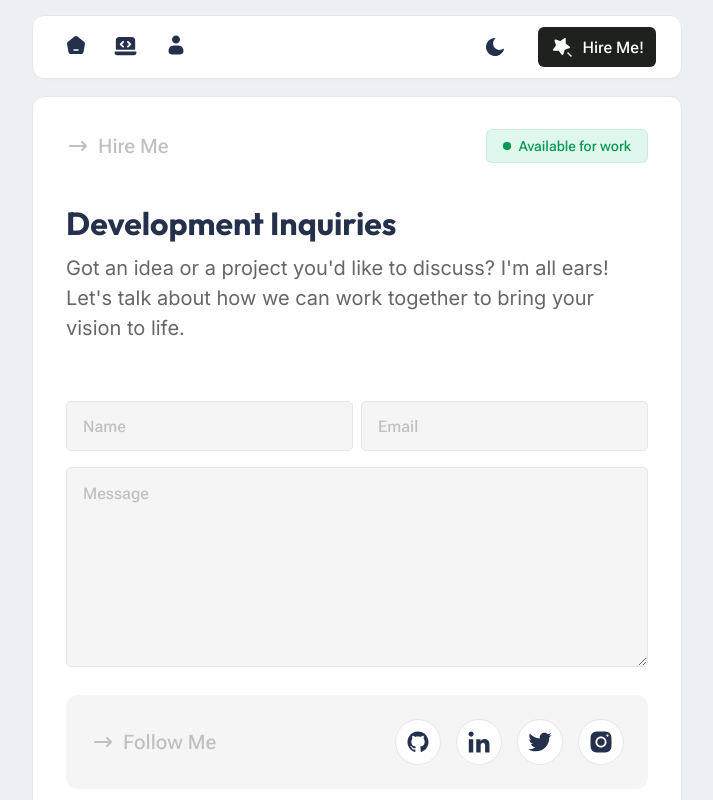
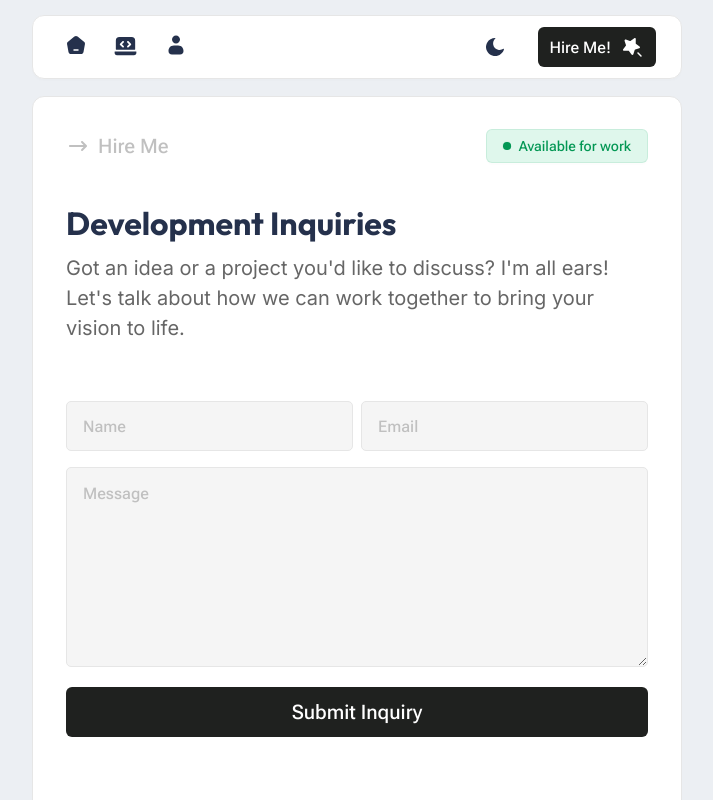
Before and after one commit to vinnyhoward/portfolio-2024, a Next.js app: page /hire in a window 1280 px wide. Shown: the top 800 px of the page, without its empty margins (283-996 px from the left). Built offline with nearby package versions, Linux system fonts and the light colour scheme.

Commit message:
Fix button props and variable name in email route and GithubIcon component

```diff
--- a/src/app/api/email/route.ts
+++ b/src/app/api/email/route.ts
@@ -4,8 +4,9 @@ export async function POST(request: Request): Promise<Response> {
   try {
     const data = await request.formData();
     const email = data.get("email") as string;
-    const username = data.get("username") as string;
+    const username = data.get("name") as string;
     const message = data.get("message") as string;
+
     console.log("form data", {
       email,
       username,
@@ -17,7 +18,7 @@ export async function POST(request: Request): Promise<Response> {
         message: "Missing required fields",
       });
     }
-
+    g;
     const publicEmail = process.env.NEXT_PUBLIC_EMAIL as string;
     const mailerSend = new MailerSend({
       apiKey: process.env.NEXT_PUBLIC_MAILERSEND_API_KEY as string,
--- a/src/app/hire/page.tsx
+++ b/src/app/hire/page.tsx
@@ -1,17 +1,15 @@
 "use client";
 
+import { useState } from "react";
 import styled from "styled-components";
-import { useTheme } from "@/contexts/ThemeContext";
 import { MainBody } from "@/components/MainBody/MainBody";
 import { Notification } from "@/components/Notification/Notification";
 import { Hero } from "@/components/Hero/Hero";
-import { Showcase } from "@/components/Showcase/Showcase";
-import { PrimaryButton } from "@/components/PrimaryButton/PrimaryButton";
-import { SecondaryButton } from "@/components/SecondaryButton/SecondaryButton";
 import { Layout } from "@/components/Layout/Layout";
 
 const HireContainer = styled.div`
   padding: 6rem;
+
 
   .form__container {
     display: flex;
@@ -39,6 +37,7 @@ const HireContainer = styled.div`
     border: 1px solid ${({ theme }) => theme.border.colors.color1};
     background-color: ${({ theme }) => theme.colors.color7};
     font-size: ${({ theme }) => theme.fontSize.md};
+    color: ${({ theme }) => theme.fontColor.fontColor1};
     border-radius: 5px;
     height: 50px;
     padding: 1rem;
@@ -64,6 +63,40 @@ const HireContainer = styled.div`
     height: 200px;
     margin-top: 1rem;
   }
+
+  button {
+  border-radius: 6px;
+  background-color: ${({ theme }) => theme.colors.color3};
+  color: ${({ theme }) => theme.fontColor.fontColor2};
+  height: 40px;
+  cursor: pointer;
+  padding: 0.5rem 0.75rem;
+  font-size: ${({ theme }) => theme.fontSize.md};
+  font-family: ${({ theme }) => theme.fontFamily.robotoFlex};
+  border: none;
+  transition: background-color 0.5s;
+  display: flex;
+  flex-direction: row;
+  justify-content: center;
+  align-items: center;
+  margin-top: 1rem;
+  height: 50px;
+  margin-bottom: 6rem;
+
+  display: flex;
+  flex-direction: row;
+  align-items: center;
+  font-size: ${({ theme }) => theme.fontSize.xl};
+  font-family: ${({ theme }) => theme.fontFamily.robotoFlex};
+  color: ${({ theme }) =>
+    theme.name === "light"
+      ? theme.fontColor.fontColor2
+      : theme.fontColor.fontColor1};
+
+  &:hover  {
+    border 1px solid ${({ theme }) => theme.colors.color3};
+    }
+  }
 `;
 
 interface Props {}
@@ -77,6 +110,33 @@ const heroProps = {
 };
 
 const Home: React.FC<Props> = () => {
+  const [isSubmitted, setSubmitted] = useState(false);
+
+  const onSubmit = async (
+    e: React.FormEvent<HTMLFormElement>
+  ): Promise<void> => {
+    e.preventDefault();
+
+    const formData = new FormData(e.currentTarget);
+
+    try {
+      const response = await fetch("/api/email", {
+        method: "POST",
+        body: formData,
+      });
+
+      const result = await response.json();
+
+      if (response.ok) {
+        console.log("Email sent successfully", result);
+      } else {
+        console.error("Failed to send email", result);
+      }
+    } catch (error) {
+      console.error("Network error:", error);
+    }
+  };
+
   return (
     <HireContainer>
       <MainBody
@@ -86,7 +146,7 @@ const Home: React.FC<Props> = () => {
       >
         <Layout hideContactBanner>
           <div className="form__container">
-            <form className="form">
+            <form onSubmit={onSubmit} className="form">
               <div className="flex-row">
                 <input
                   className="form__input"
@@ -113,6 +173,9 @@ const Home: React.FC<Props> = () => {
                   rows={10}
                 />
               </div>
+              <button type="submit">
+                {isSubmitted ? "Inquiry Submitted!" : "Submit Inquiry"}
+              </button>
             </form>
           </div>
         </Layout>
--- a/src/app/page.tsx
+++ b/src/app/page.tsx
@@ -93,7 +93,7 @@ export default function Home() {
   const renderShowcaseButton = () => {
     return (
       <SecondaryButton
-        reverse
+        reverse={"true"}
         buttonIcon={<ArrowIcon fill={secondaryIconColor} />}
         buttonText="View All"
         onClick={() => router.push(ROUTES.PROJECTS, { scroll: false })}
--- a/src/components/Icons/GithubIcon.tsx
+++ b/src/components/Icons/GithubIcon.tsx
@@ -20,8 +20,8 @@ export const GithubIcon: React.FC<GithubIconProps> = ({
       xmlns="http://www.w3.org/2000/svg"
     >
       <path
-        fill-rule="evenodd"
-        clip-rule="evenodd"
+        fillRule="evenodd"
+        clipRule="evenodd"
         d="M21 12C21 15.99 18.4 19.36 14.81 20.55C14.38 20.62 14.23 20.35 14.23 20.12C14.23 19.82 14.24 18.85 14.24 17.65C14.24 16.81 13.95 16.26 13.63 15.98C15.63 15.76 17.74 15 17.74 11.54C17.74 10.56 17.39 9.76 16.81 9.13C16.91 8.9 17.22 7.97999 16.73 6.73999C16.73 6.73999 15.97 6.50001 14.25 7.67001C13.53 7.47001 12.76 7.36999 12 7.35999C11.23 7.36999 10.46 7.47001 9.75 7.67001C8.03 6.50001 7.27002 6.73999 7.27002 6.73999C6.78002 7.97999 7.08999 8.9 7.17999 9.13C6.60999 9.76 6.26001 10.56 6.26001 11.54C6.26001 14.99 8.35999 15.76 10.36 15.99C10.1 16.21 9.86998 16.61 9.78998 17.19C9.26998 17.42 7.96998 17.82 7.16998 16.44C7.16998 16.44 6.68998 15.58 5.78998 15.52C5.78998 15.52 4.90998 15.51 5.72998 16.06C5.72998 16.06 6.31998 16.34 6.72998 17.38C6.72998 17.38 7.25001 18.99 9.76001 18.44C9.76001 19.19 9.77002 19.9 9.77002 20.12C9.77002 20.34 9.61 20.62 9.19 20.55C5.6 19.37 3 15.99 3 12C3 7.03 7.03 3 12 3C16.97 3 21 7.03 21 12Z"
         fill={fill}
       />
--- a/src/components/PrimaryButton/PrimaryButton.tsx
+++ b/src/components/PrimaryButton/PrimaryButton.tsx
@@ -3,7 +3,7 @@ import styled from "styled-components";
 
 interface ButtonStyleProps {
   outline?: boolean;
-  reverse?: boolean;
+  reverse?: string;
 }
 
 const Button = styled.button<ButtonStyleProps>`
@@ -18,7 +18,8 @@ const Button = styled.button<ButtonStyleProps>`
   border: none;
   transition: background-color 0.5s;
   display: flex;
-  flex-direction: ${({ reverse }) => (reverse ? "row-reverse" : "row")};
+  flex-direction: ${({ reverse }) =>
+    Boolean(reverse) ? "row-reverse" : "row"};
   justify-content: center;
   align-items: center;
 
@@ -32,11 +33,11 @@ const Button = styled.button<ButtonStyleProps>`
     display: flex;
     justify-content: center;
     align-items: center;
-    margin: ${({ reverse }) => (reverse ? "0 0 0 8px" : "0 8px 0 0")};
+    margin: ${({ reverse }) => (Boolean(reverse) ? "0 0 0 8px" : "0 8px 0 0")};
   }
 
   .btn__text {
-    display: flex;
+      display: flex;
     flex-direction: row;
     align-items: center;
     font-size: ${({ theme }) => theme.fontSize.md};
@@ -53,17 +54,17 @@ interface PrimaryButtonProps {
   buttonText: string;
   buttonIcon?: React.ReactNode;
   outline?: boolean;
-  reverse?: boolean;
+  reverse?: string;
 }
 
 export const PrimaryButton: React.FC<PrimaryButtonProps> = ({
   onClick,
   buttonText,
   buttonIcon,
-  reverse = false,
+  reverse = "false",
 }) => {
   return (
-    <Button {...{ reverse }} onClick={onClick}>
+    <Button reverse={reverse.toString()} onClick={onClick}>
       {buttonIcon ? <div className="icon__container">{buttonIcon}</div> : null}
       <div className="btn__text">{buttonText}</div>
     </Button>
--- a/src/components/SecondaryButton/SecondaryButton.tsx
+++ b/src/components/SecondaryButton/SecondaryButton.tsx
@@ -2,7 +2,7 @@ import React from "react";
 import styled from "styled-components";
 interface ButtonStyleProps {
   outline?: boolean;
-  reverse?: boolean;
+  reverse?: string;
 }
 
 const Button = styled.button<ButtonStyleProps>`
@@ -16,7 +16,8 @@ const Button = styled.button<ButtonStyleProps>`
   font-family: ${({ theme }) => theme.fontFamily.robotoFlex};
   transition: background-color 0.5s;
   display: flex;
-  flex-direction: ${({ reverse }) => (reverse ? "row-reverse" : "row")};
+  flex-direction: ${({ reverse }) =>
+    Boolean(reverse) ? "row-reverse" : "row"};
   justify-content: center;
   align-items: center;
 
@@ -27,7 +28,7 @@ const Button = styled.button<ButtonStyleProps>`
     display: flex;
     justify-content: center;
     align-items: center;
-    margin: ${({ reverse }) => (reverse ? "0 0 0 8px" : "0 8px 0 0")};
+    margin: ${({ reverse }) => (Boolean(reverse) ? "0 0 0 8px" : "0 8px 0 0")};
   }
 
   .btn__text {
@@ -49,17 +50,17 @@ interface ButtonProps {
   buttonText: string;
   buttonIcon?: React.ReactNode;
   outline?: boolean;
-  reverse?: boolean;
+  reverse?: string;
 }
 
 export const SecondaryButton: React.FC<ButtonProps> = ({
   onClick,
   buttonText,
   buttonIcon,
-  reverse = false,
+  reverse = "false",
 }) => {
   return (
-    <Button {...{ reverse }} onClick={onClick}>
+    <Button reverse={reverse.toString()} onClick={onClick}>
       {buttonIcon ? <div className="icon__container">{buttonIcon}</div> : null}
       <div className="btn__text">{buttonText}</div>
     </Button>
```
